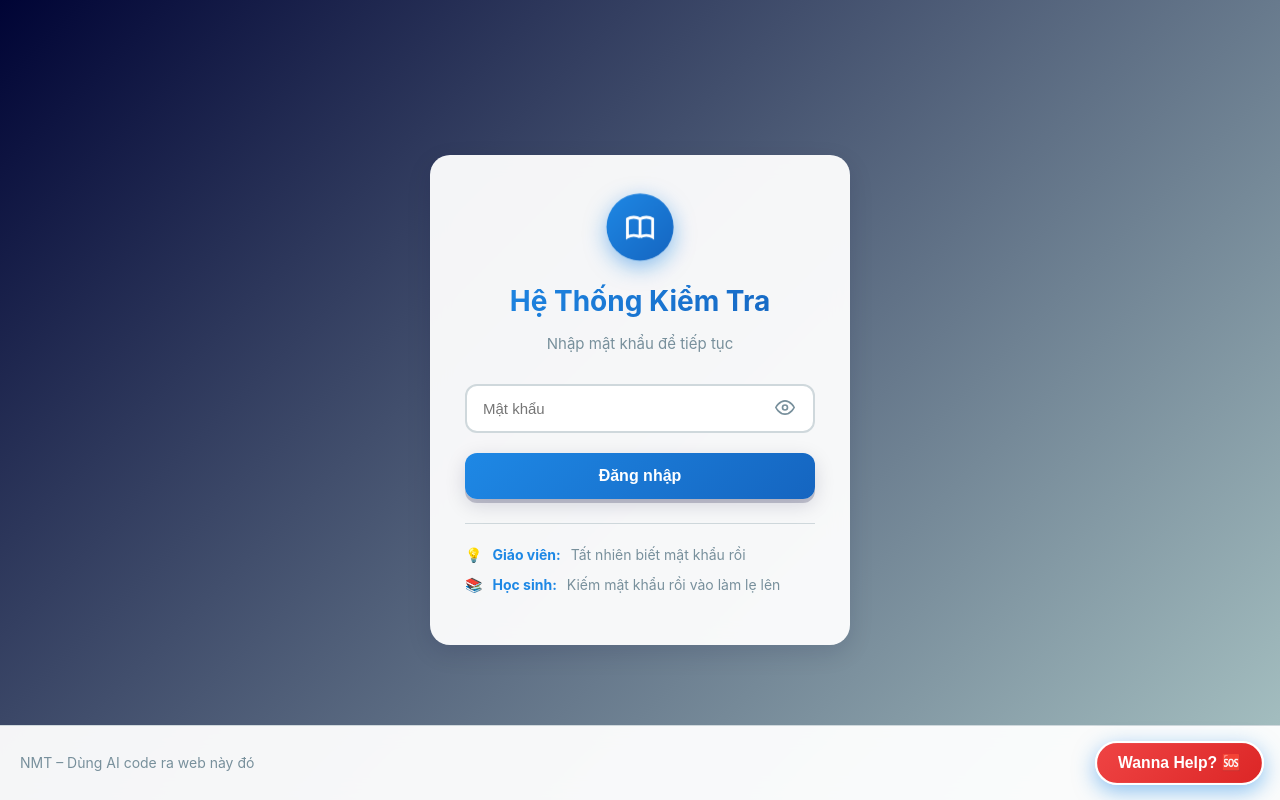
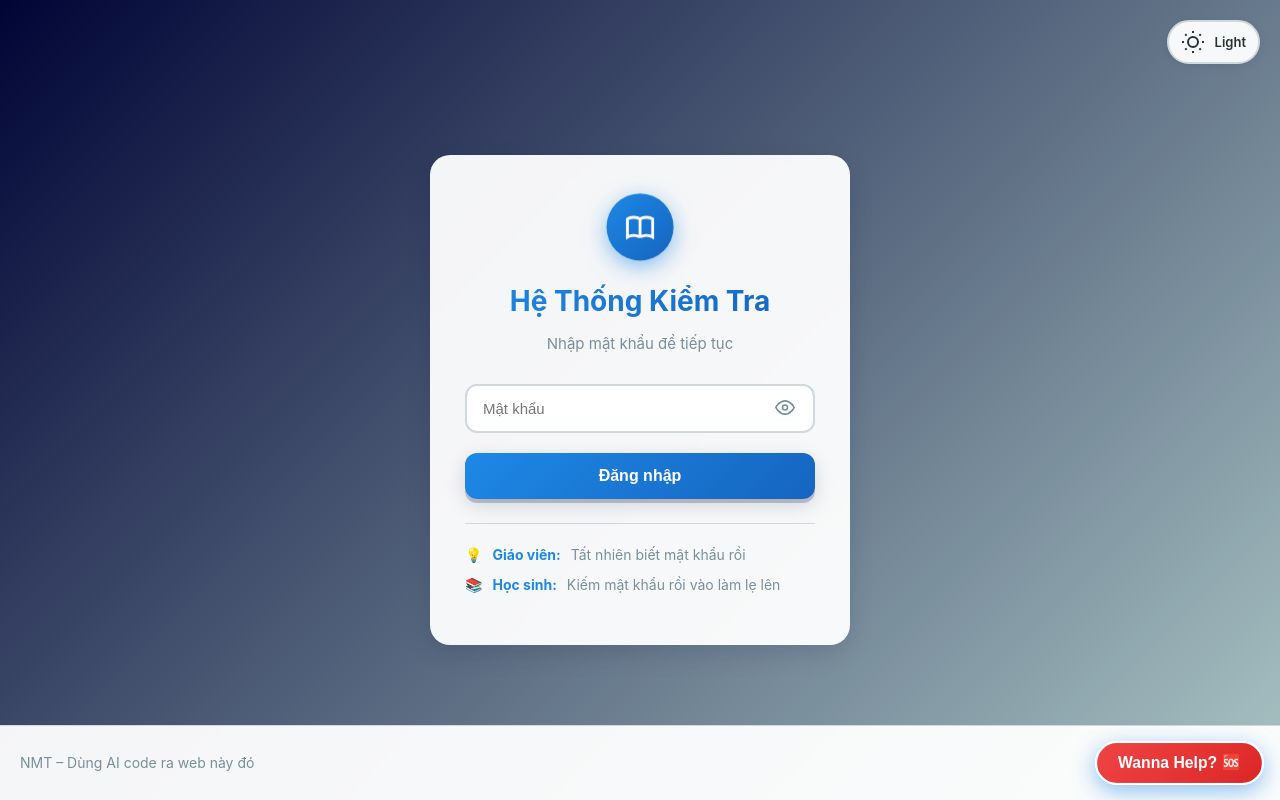
Before and after one commit to LipsAreStillRed/exam-app, a website: page public/index.html in a window 1280 px wide. Drawn offline with nearby package versions, Linux system fonts and the light colour scheme.

Commit message:
Update index.html

```diff
--- a/public/index.html
+++ b/public/index.html
@@ -32,6 +32,22 @@
   <script src="https://cdn.jsdelivr.net/npm/mathjax@3/es5/tex-mml-chtml.js" id="MathJax-script" async></script>
 </head>
 <body>
+  <!-- ✅ NÚT CHUYỂN ĐỔI DARK MODE -->
+  <div class="theme-toggle" id="themeToggle">
+    <svg class="theme-toggle-icon" id="themeIcon" viewBox="0 0 24 24" fill="none" stroke="currentColor" stroke-width="2">
+      <!-- Sun icon (mặc định) -->
+      <circle cx="12" cy="12" r="5"/>
+      <line x1="12" y1="1" x2="12" y2="3"/>
+      <line x1="12" y1="21" x2="12" y2="23"/>
+      <line x1="4.22" y1="4.22" x2="5.64" y2="5.64"/>
+      <line x1="18.36" y1="18.36" x2="19.78" y2="19.78"/>
+      <line x1="1" y1="12" x2="3" y2="12"/>
+      <line x1="21" y1="12" x2="23" y2="12"/>
+      <line x1="4.22" y1="19.78" x2="5.64" y2="18.36"/>
+      <line x1="18.36" y1="5.64" x2="19.78" y2="4.22"/>
+    </svg>
+    <span class="theme-toggle-text" id="themeText">Light</span>
+  </div>
   <div class="container">
     <!-- LOGIN PAGE -->
     <div id="loginPage" class="page active">
```
